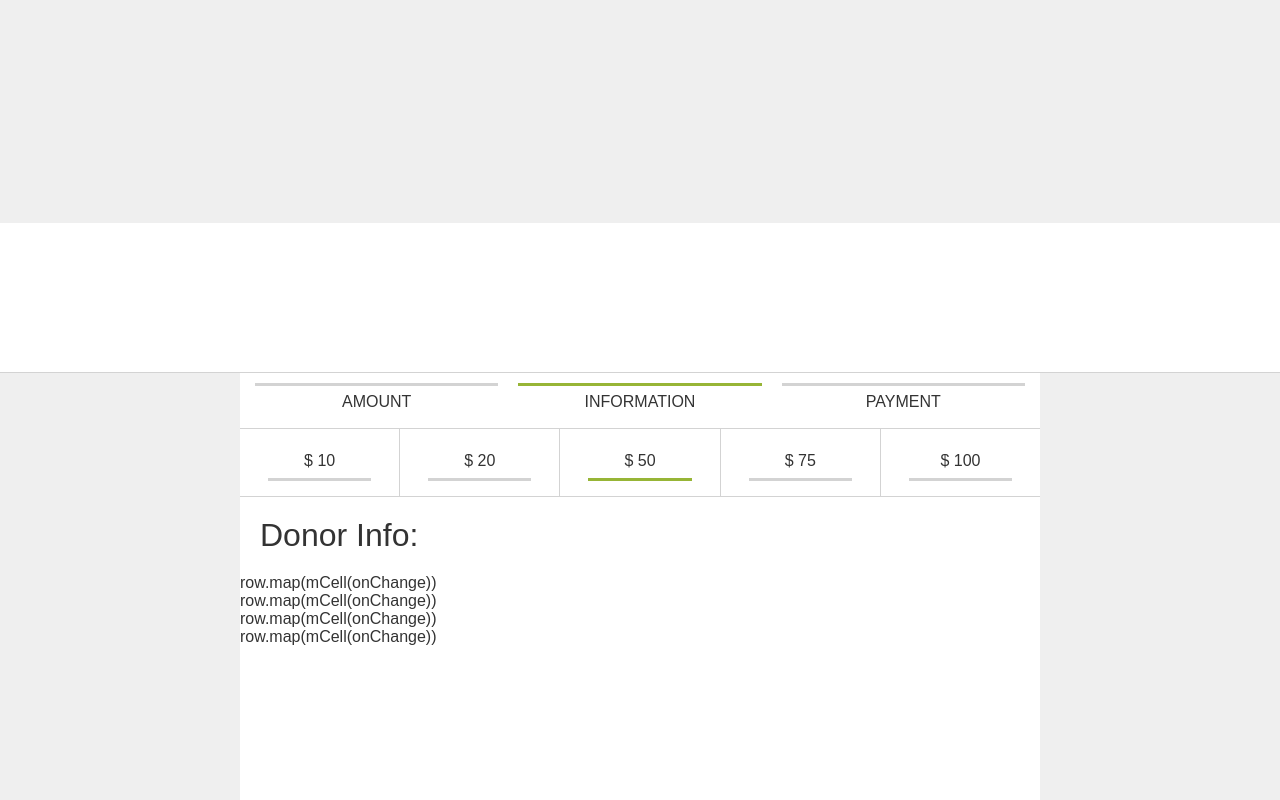
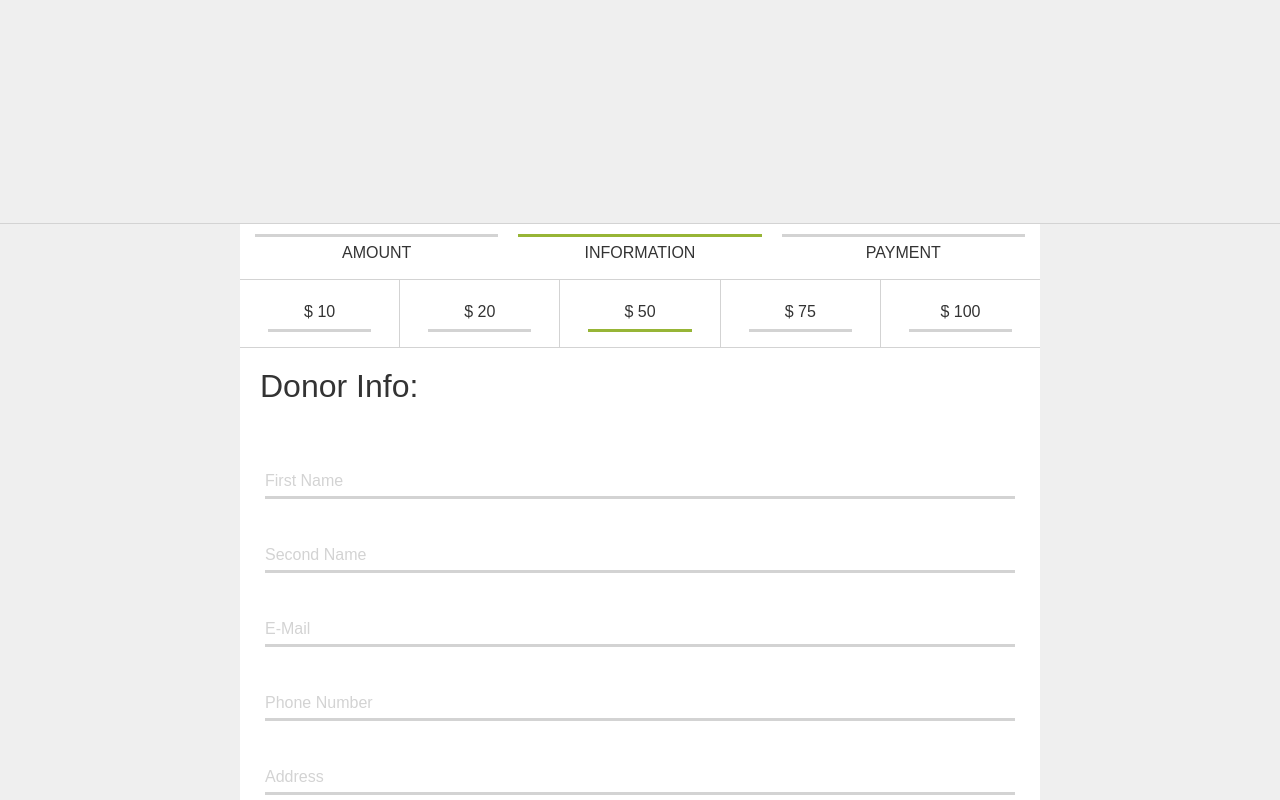
Before and after one commit to TJTorola/Friends-Of-Maple, a React app: page / in a window 1280 px wide. Both pictures are taken after a click on the element "INFORMATION". Shown: the part 577-1377 px from the top of the page. Built offline with nearby package versions, Linux system fonts and the light colour scheme; the HTML template or start-up script is replaced by a standard one.

Commit message:
Fix form errors

```diff
--- a/src/components/form/row.jsx
+++ b/src/components/form/row.jsx
@@ -1,8 +1,10 @@
 import React from 'react';
+
+import Cell from './cell';
 
 const Row = ({ row, onChange }) => (
   <div className="row">
-    row.map(mCell(onChange))
+    { row.map(mCell(onChange)) }
   </div>
 );
 
```
